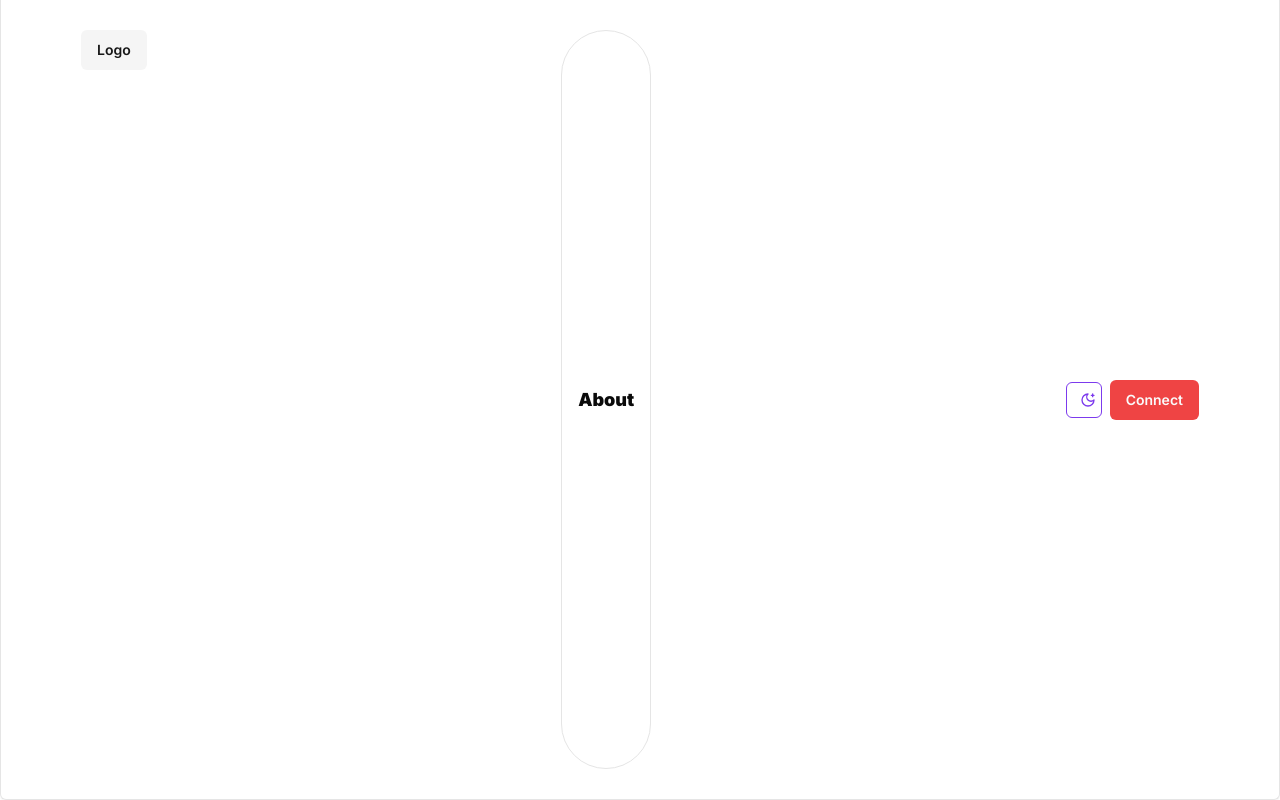
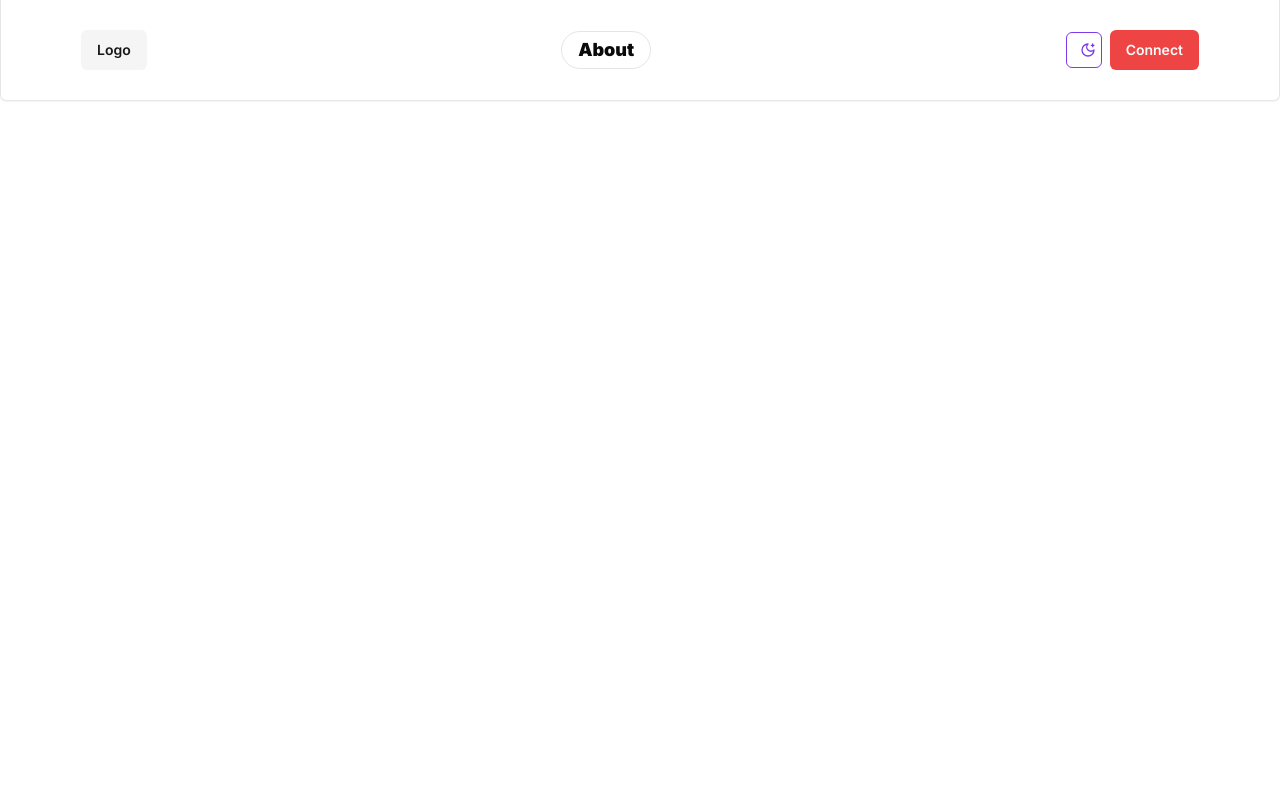
Before and after one commit to SeeuSim/seeusim, a Next.js app: page / in a window 1280 px wide. Built offline with nearby package versions, Linux system fonts and the light colour scheme.

Commit message:
Fix brave height issues
Signed-off-by: SeeuSim <seeusimong@gmail.com>

```diff
--- a/src/app/page.tsx
+++ b/src/app/page.tsx
@@ -2,7 +2,7 @@ import { Nav } from '@/components/sections/nav';
 
 export default function Home() {
 	return (
-		<main className='mx-auto flex min-h-screen max-w-screen-xl'>
+		<main className='mx-auto flex min-h-screen max-w-screen-xl items-start'>
 			<Nav />
 		</main>
 	);
--- a/src/components/sections/nav.tsx
+++ b/src/components/sections/nav.tsx
@@ -5,7 +5,7 @@ import { Button } from '@/components/ui/button';
 export const Nav = () => {
 	return (
 		<nav className='flex max-h-min w-full rounded-b-md border-x border-b border-border px-20 py-[30px] shadow-sm'>
-			<div className='flex w-full justify-between'>
+			<div className='inline-flex max-h-min w-full items-center justify-between'>
 				<Button variant='secondary' className='font-semibold'>
 					<span>Logo</span>
 				</Button>
```
